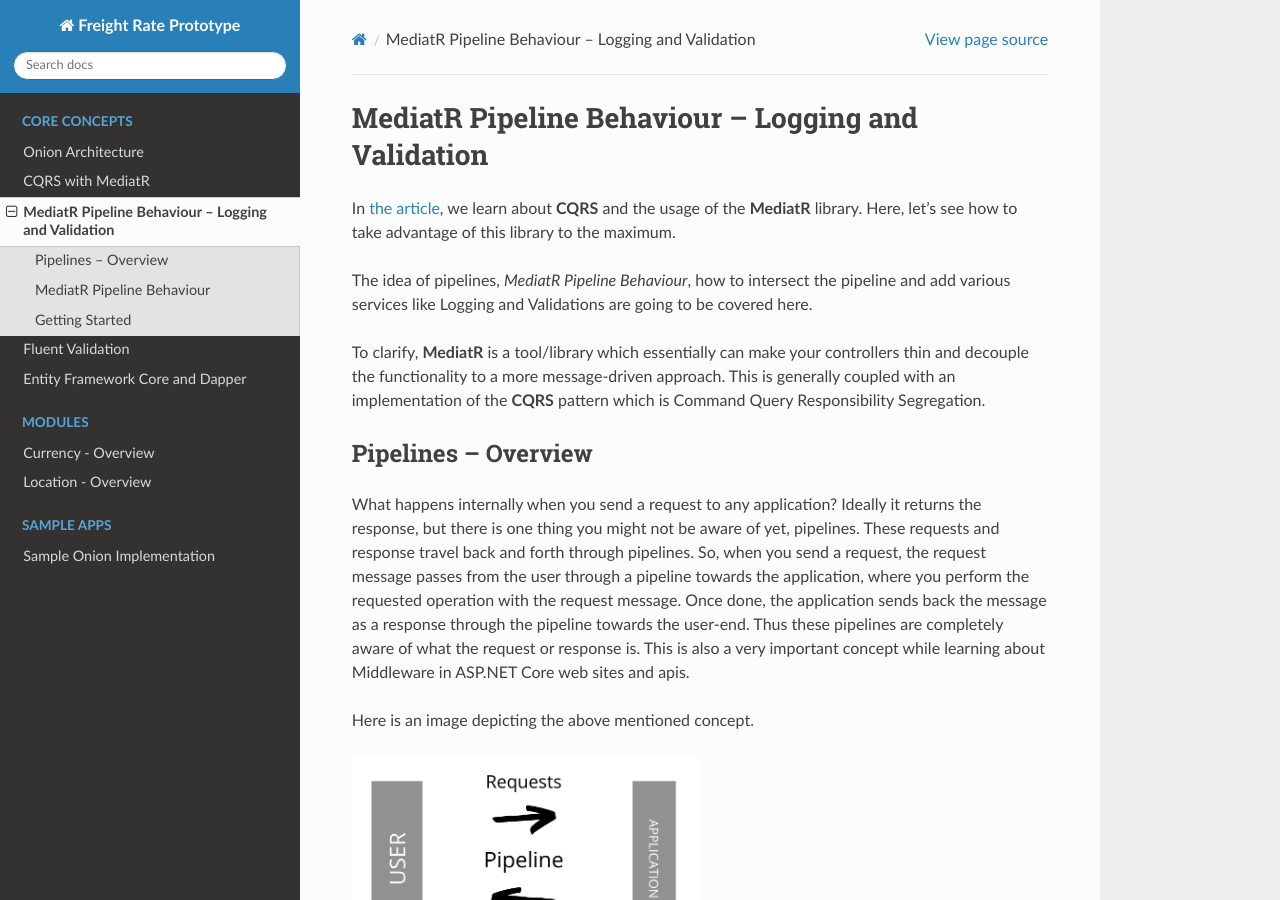
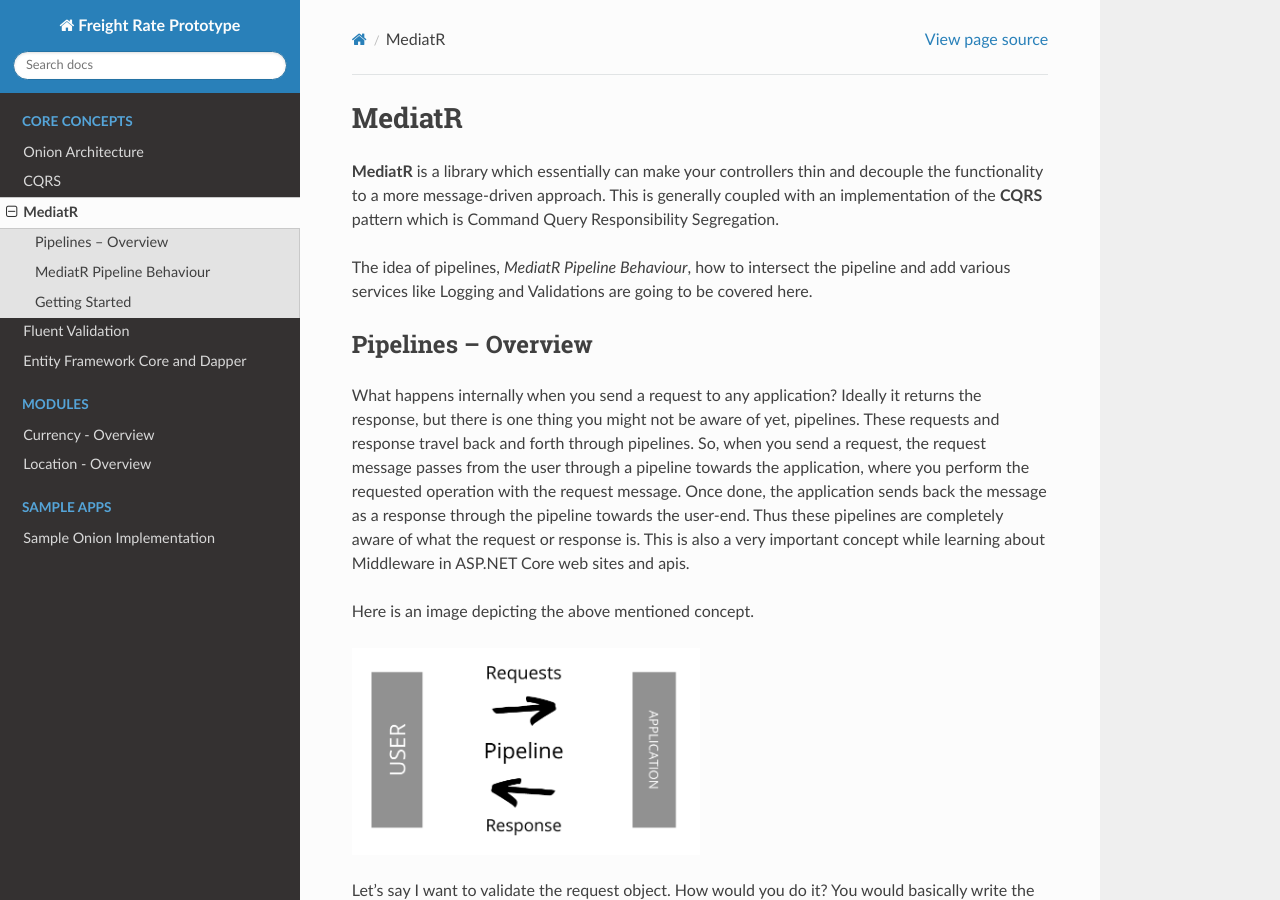
Before and after one commit to davidwrj/FRPrototype, a Sphinx documentation site: the page built from docs/source/core-concepts/mediatr.rst, in a window 1280 px wide and 900 px high. Built offline with Sphinx 7.4.7 and the Read the Docs theme 2.0.0, drawn with Linux system fonts in a browser that asks for light colours.

Commit message:
Section captions

```diff
--- a/docs/source/core-concepts/cqrs.rst
+++ b/docs/source/core-concepts/cqrs.rst
@@ -1,5 +1,5 @@
-CQRS with MediatR
-=================
+CQRS
+====
 
 In this article let’s talk about **CQRS** and it’s implementation along with **MediatR** and **Entity Framework Core** using a code first approach.
 I will implement this pattern on a WebApi Project. The source code of this sample is linked at the end of the post. Of the several design patterns available,
--- a/docs/source/core-concepts/mediatr.rst
+++ b/docs/source/core-concepts/mediatr.rst
@@ -1,14 +1,10 @@
-MediatR Pipeline Behaviour – Logging and Validation
-===================================================
+MediatR
+=======
 
-In `the article`_, we learn about **CQRS** and the usage of the **MediatR** library. Here, let’s see how to take advantage of this library to the maximum.
-
-.. _`the article`: cqrs
+**MediatR** is a library which essentially can make your controllers thin and decouple the functionality to a more message-driven approach.
+This is generally coupled with an implementation of the **CQRS** pattern which is Command Query Responsibility Segregation.
 
 The idea of pipelines, *MediatR Pipeline Behaviour*, how to intersect the pipeline and add various services like Logging and Validations are going to be covered here.
-
-To clarify, **MediatR** is a tool/library which essentially can make your controllers thin and decouple the functionality to a more message-driven approach.
-This is generally coupled with an implementation of the **CQRS** pattern which is Command Query Responsibility Segregation.
 
 Pipelines – Overview
 --------------------
```
